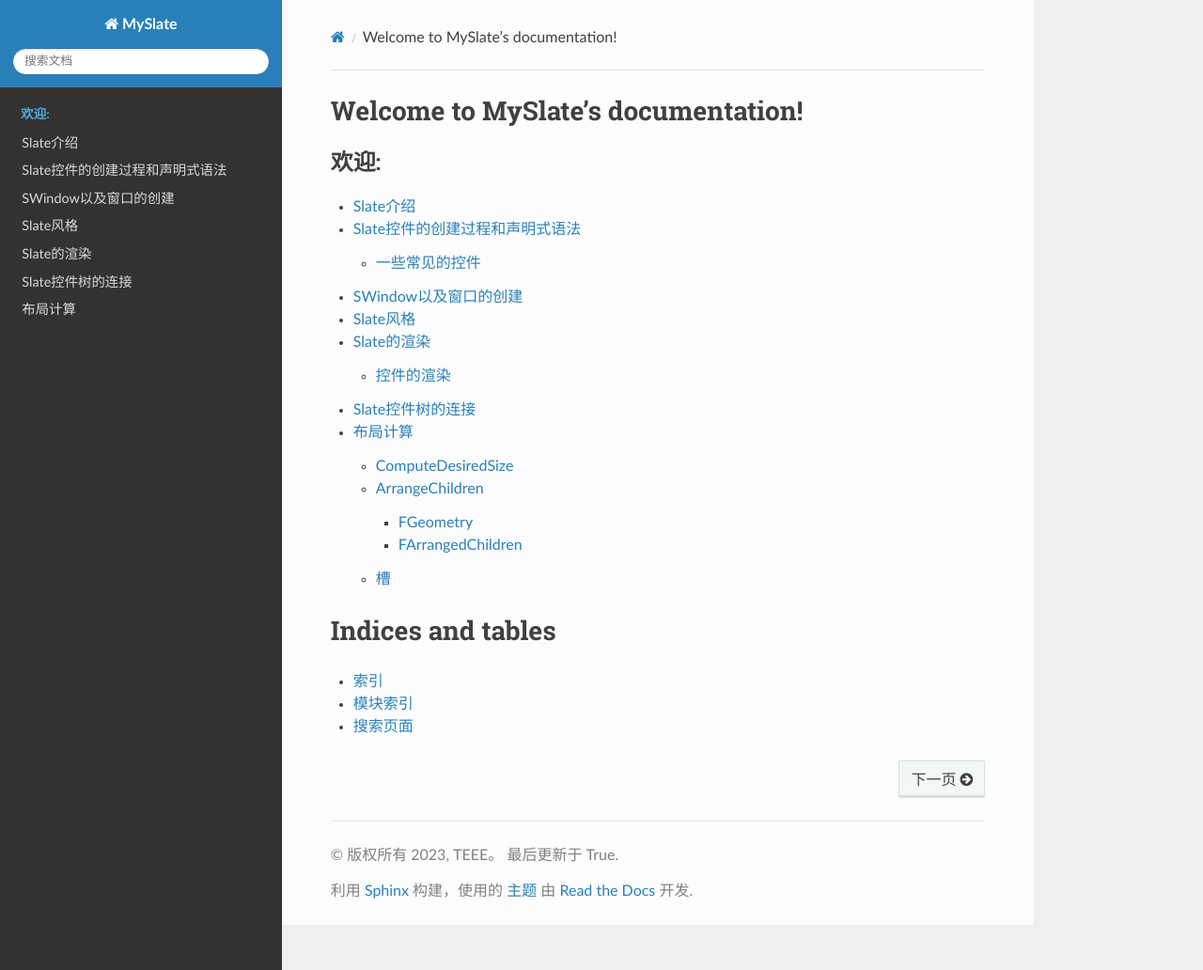
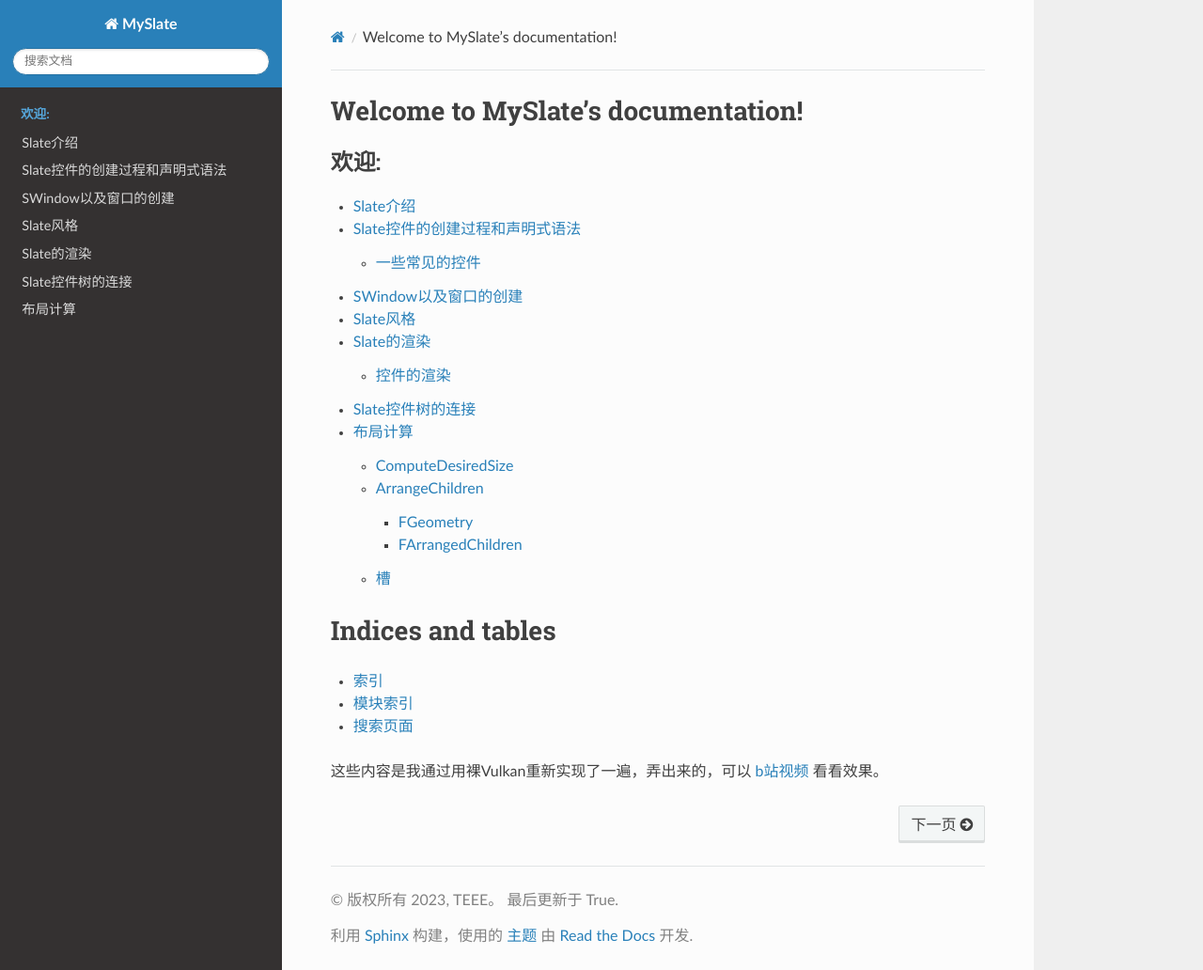
Before and after one commit to pixel-Teee/MySlate, a Sphinx documentation site: the page built from source/index.rst, in a window 1280 px wide and 1032 px high. Shown: the whole window at 94% size. Built offline with Sphinx 7.4.7 and the Read the Docs theme 2.0.0, drawn with Linux system fonts in a browser that asks for light colours.

Commit message:
update blog

```diff
--- a/source/index.rst
+++ b/source/index.rst
@@ -30,3 +30,7 @@
 * :ref:`genindex`
 * :ref:`modindex`
 * :ref:`search`
+
+.. _b站视频: https://space.bilibili.com/37411066?spm_id_from=333.1007.0.0
+
+这些内容是我通过用裸Vulkan重新实现了一遍，弄出来的，可以 `b站视频`_ 看看效果。
```
